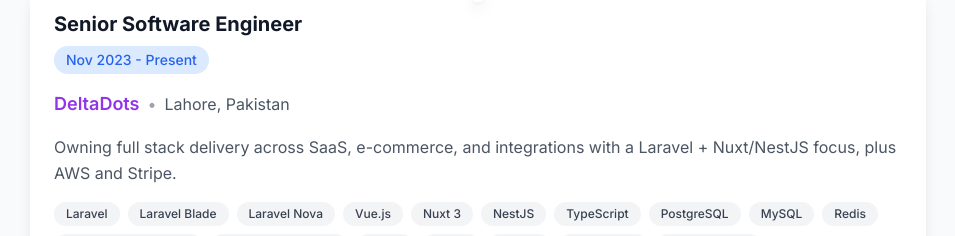
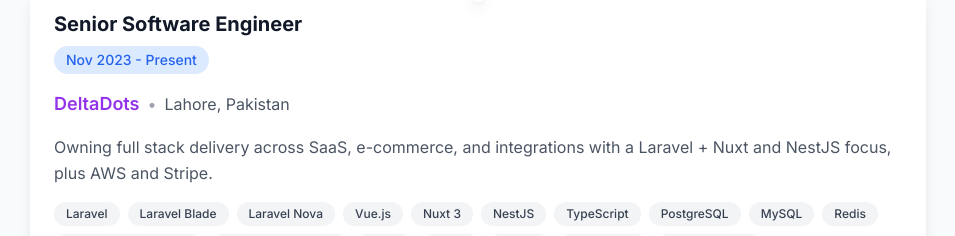
Before and after one commit to RahmatUllah-github/portfolio, a Nuxt app: page / in a window 1280 px wide. Shown: the part 5142-5378 px from the top of the page, without its empty margins (162-1117 px from the left). Built offline with nearby package versions, Linux system fonts and the light colour scheme.

Commit message:
nest js correction

```diff
--- a/components/ExperienceSection.vue
+++ b/components/ExperienceSection.vue
@@ -100,7 +100,7 @@
     company: 'DeltaDots',
     location: 'Lahore, Pakistan',
     duration: 'Nov 2023 - Present',
-    description: 'Owning full stack delivery across SaaS, e-commerce, and integrations with a Laravel + Nuxt/NestJS focus, plus AWS and Stripe.',
+    description: 'Owning full stack delivery across SaaS, e-commerce, and integrations with a Laravel + Nuxt and NestJS focus, plus AWS and Stripe.',
     technologies: ['Laravel', 'Laravel Blade', 'Laravel Nova', 'Vue.js', 'Nuxt 3', 'NestJS', 'TypeScript', 'PostgreSQL', 'MySQL', 'Redis', 'AWS (S3, CloudFront)', 'AWS Deployements', 'CI/CD', 'Stripe', 'PayPal', 'Google Pay', 'Linnworks API', 'Microsoft Business Central API'],
     achievements: [
       'Led core features on KP-Pharma, Regen Bespoke, Festa and RPM',
```
